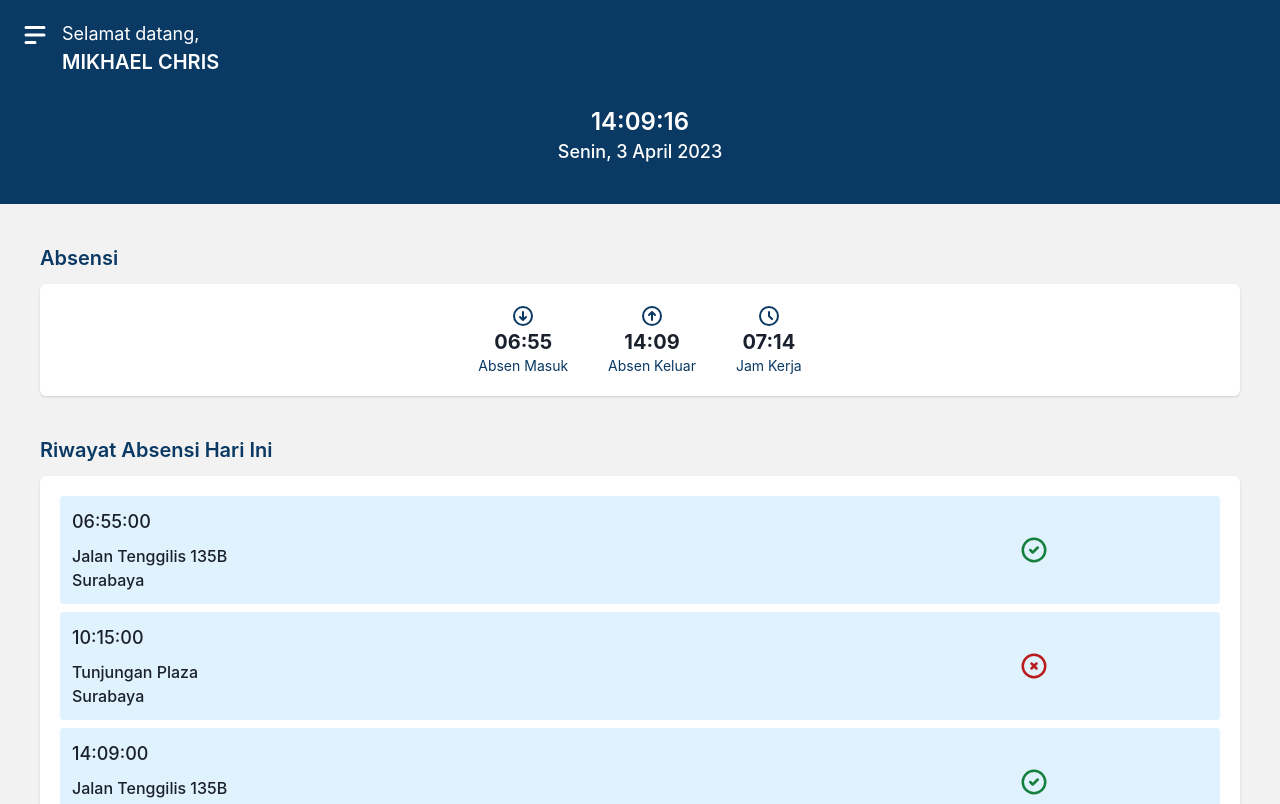
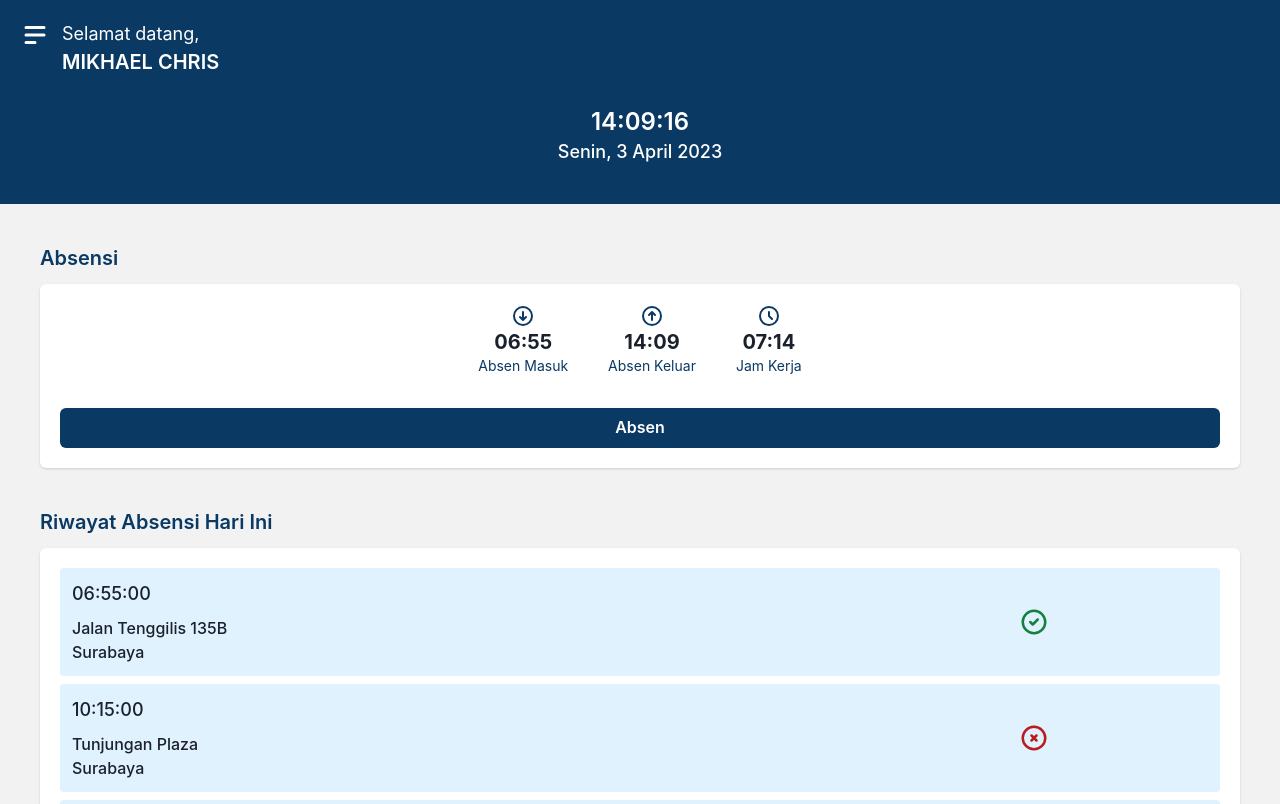
Before and after one commit to mikhaelc09/sentra-absensi-frontend, a React (Vite) app: page /absensi in a window 1280 px wide. Shown: the top 804 px of the page. Built offline with nearby package versions, Linux system fonts and the light colour scheme.

Commit message:
modal absen

```diff
--- a/src/pages/absensi/Home.jsx
+++ b/src/pages/absensi/Home.jsx
@@ -4,11 +4,17 @@ import { HiOutlineClock, HiOutlineArrowCircleDown, HiOutlineArrowCircleUp } from
 import Header from "../../components/Header"
 import {
     Button,
+    Checkbox,
+    FormControl, FormHelperText, Input,
     Card, CardBody,
+    Modal, ModalOverlay, ModalContent, ModalHeader, ModalBody, ModalCloseButton, ModalFooter,
+    useDisclosure
  } from '@chakra-ui/react'
 import AbsensiCard from '../../components/AbsensiCard'
 
 function HomePage(){
+    const { isOpen, onOpen, onClose } = useDisclosure()
+
     const [jamMasuk, setJamMasuk] = useState('06:55')
     const [jamPulang, setJamPulang] = useState('14:09')
     const [jamKerja, setJamKerja] = useState('07:14')
@@ -39,7 +45,7 @@ function HomePage(){
             <div className="content p-10 text-left">
                 <p className="text-xl font-semibold text-primary mb-3">Absensi</p>
                 <Card>
-                    <CardBody className='flex'>
+                    <CardBody className='flex flex-col'>
                         <div className="flex flex-row gap-x-10 mx-auto">
                             <div className="flex flex-col text-center">
                                 <HiOutlineArrowCircleDown className='text-2xl text-primary mx-auto' />
@@ -57,7 +63,9 @@ function HomePage(){
                                 <p className="text-sm text-primary">Jam Kerja</p>
                             </div>
                         </div>
+                        <Button colorScheme='primary' className='bg-primary mt-8 w-full' onClick={onOpen}>Absen</Button>
                     </CardBody>
+
                 </Card>
                 <p className="text-xl font-semibold text-primary mt-10 mb-3">Riwayat Absensi Hari Ini</p>
                 <Card>
@@ -73,6 +81,21 @@ function HomePage(){
                 </Card>
                 <Button colorScheme='primary' className='bg-primary mt-8 w-full'>Lihat Laporan Absensi Periode Ini</Button>
             </div>
+            <Modal isOpen={isOpen} onClose={onClose} size={'xs'} isCentered>
+                <ModalOverlay />
+                <ModalContent>
+                    <ModalHeader>Absen</ModalHeader>
+                    <ModalCloseButton />
+                    <ModalBody className='mb-5'>
+                        <FormControl>
+                            <Input type='email' _placeholder={'Keterangan absensi'} />
+                            <FormHelperText>*hanya isi jika diperlukan</FormHelperText>
+                        </FormControl>
+                        <Checkbox className='mt-3'>Lembur</Checkbox>
+                        <Button colorScheme='primary' className='bg-primary mt-5 w-full'>Absen</Button>
+                    </ModalBody>
+                </ModalContent>
+            </Modal>
         </div>
     )
 }
```
